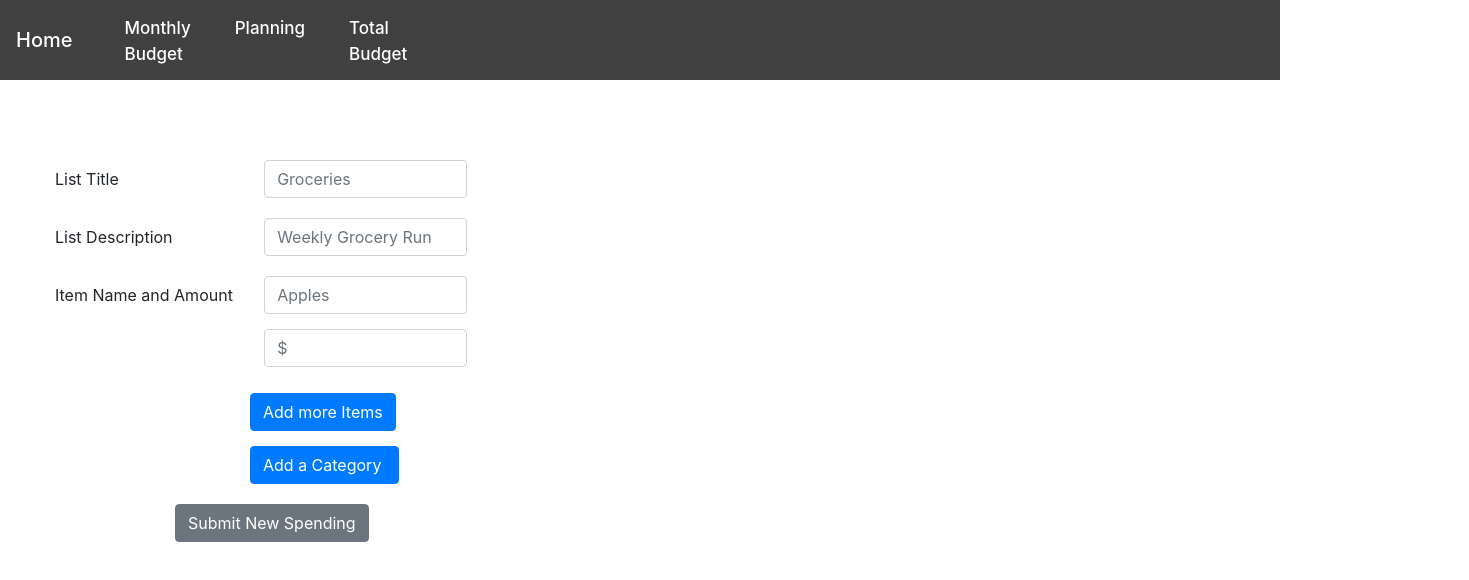
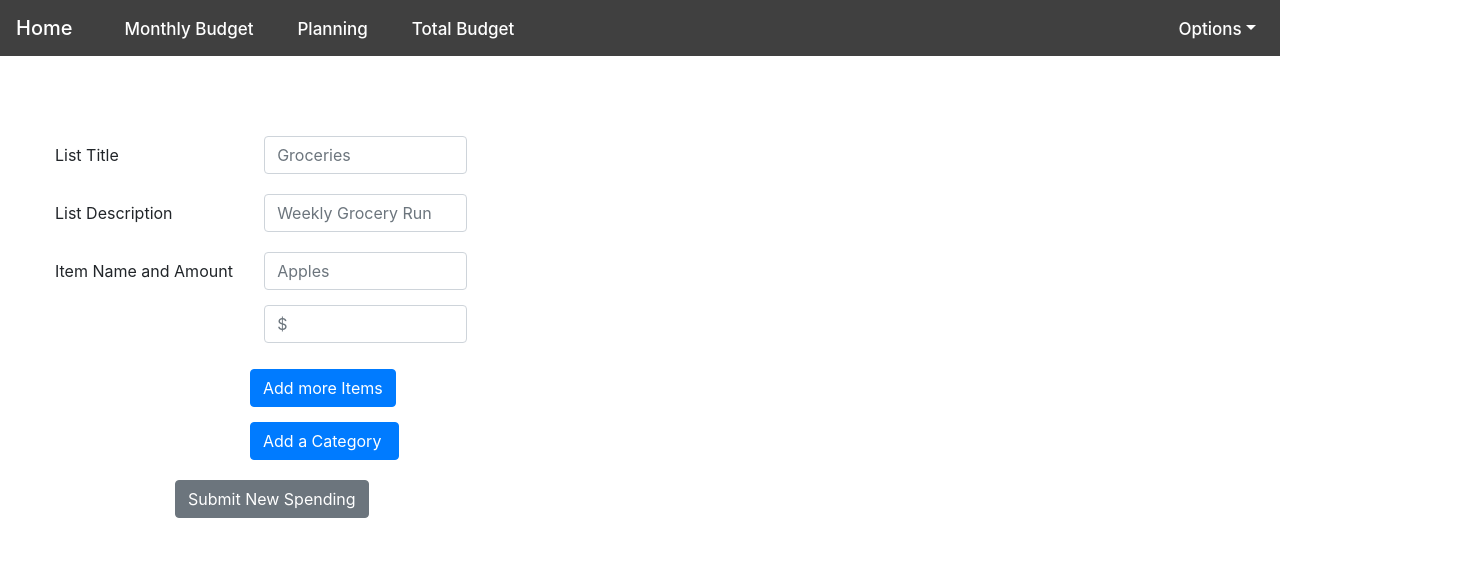
Before and after one commit to Clare-Meng/Finance-Management-App, a React (Create React App) app in the folder client/: page / in a window 1280 px wide. Shown: the top 580 px of the page, 1469 px wide, since content can reach past the window. Built offline with nearby package versions, Linux system fonts and the light colour scheme.

Commit message:
Fixed Alignment on Nav Bar

```diff
--- a/client/src/NavigationBar.css
+++ b/client/src/NavigationBar.css
@@ -28,8 +28,3 @@
 .navbar-light .navbar-nav .nav-link:hover {
     color: #808080;
 }
-
-/* Dropdown Item */
-.dropdown-toggle {
-    margin-left: 960px !important;
-}
--- a/client/src/NavigationBar.js
+++ b/client/src/NavigationBar.js
@@ -47,6 +47,8 @@ class NavigationBar extends React.Component {
                             <NavItem>
                                 <NavLink href="/">Total Budget</NavLink>
                             </NavItem>
+                        </Nav>
+                        <Nav className="ml-auto" navbar>
                             <UncontrolledDropdown nav inNavbar>
                                     <DropdownToggle nav caret>
                                         Options
```
Lines whose indentation alone changed are shown as unchanged.
